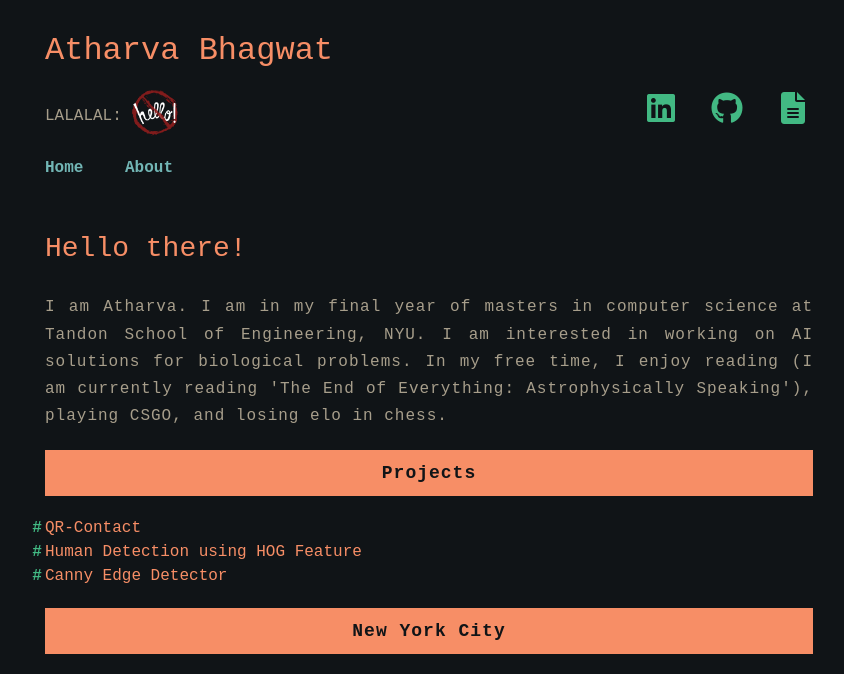
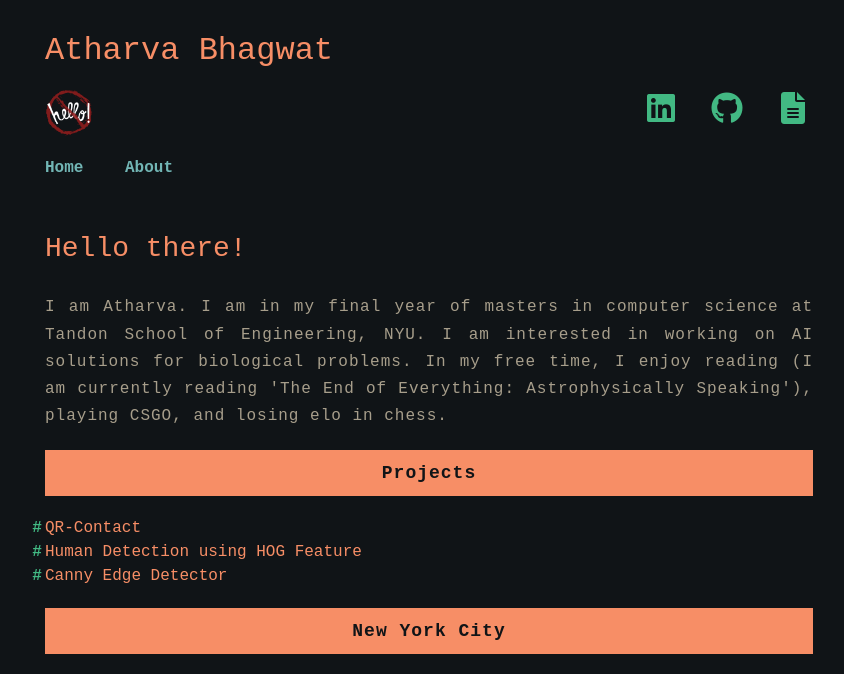
Before and after one commit to atharva-bhagwat/atharva-bhagwat.github.io, a Jekyll site: the page built from index.html, in a window 1280 px wide, cut to the strip 0-674 px from the top of the page. Shown: the whole strip, without its empty margins (211-1055 px from the left). Built offline with Jekyll 4.4.1, drawn with Linux system fonts in a browser that asks for light colours; the list of posts is cut into pages by our own code.

Commit message:
Fix broken logo

```diff
--- a/_includes/header.html
+++ b/_includes/header.html
@@ -2,8 +2,7 @@
 	<a href="{{site.baseurl}}/" style="text-align: left !important; text-decoration: none !important;">
 		<h3>{{site.title}}</h3>
 	</a>
-	LALALAL: {{site.baseurl}}
-	<a href="https://nohello.club" target="_blank" title="No Hello Club"><img src="images/nohello.png" width="48" height="48"></a>
+	<a href="https://nohello.club" target="_blank" title="No Hello Club"><img src="images/nohello.png" width="48" height="48" alt="nohello.club"></a>
 	<div class="parent" style="text-align: right !important; float: right !important;">
 		<div class="row">
 			<div class="column">
```
